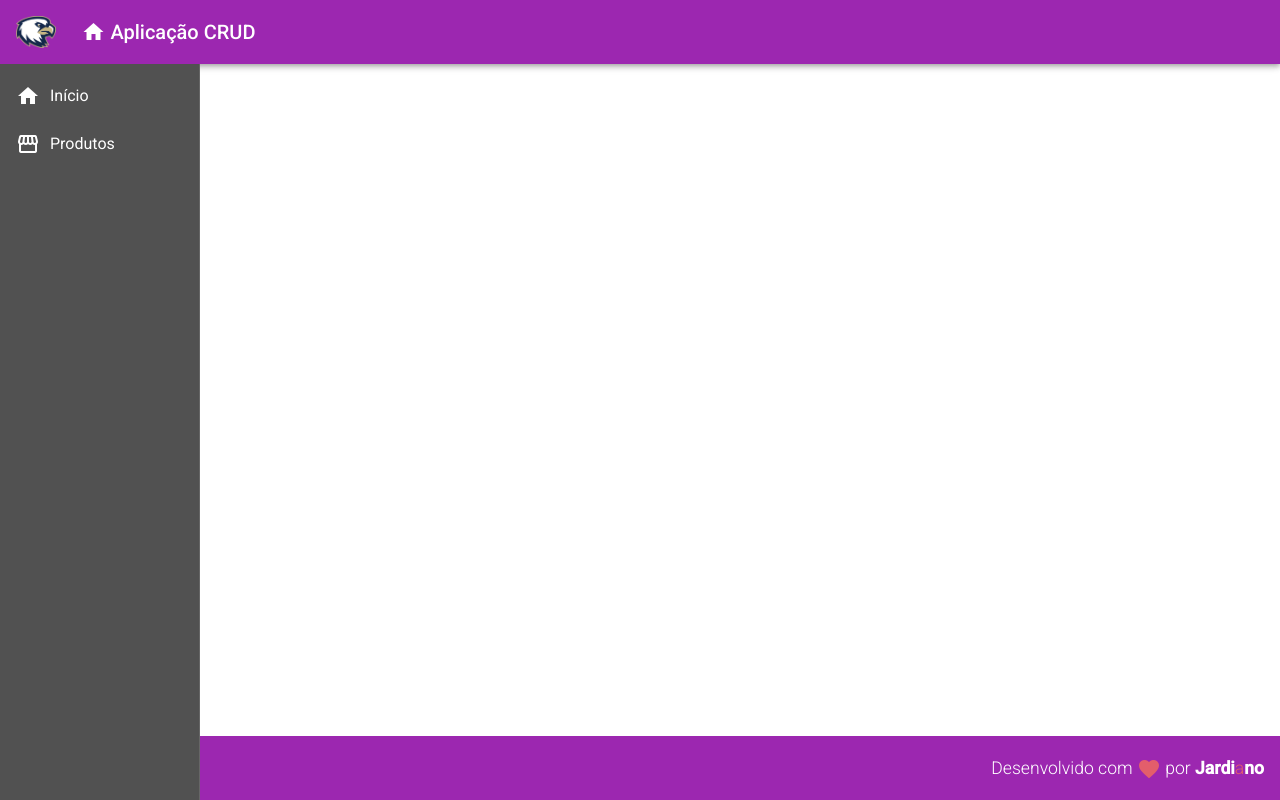
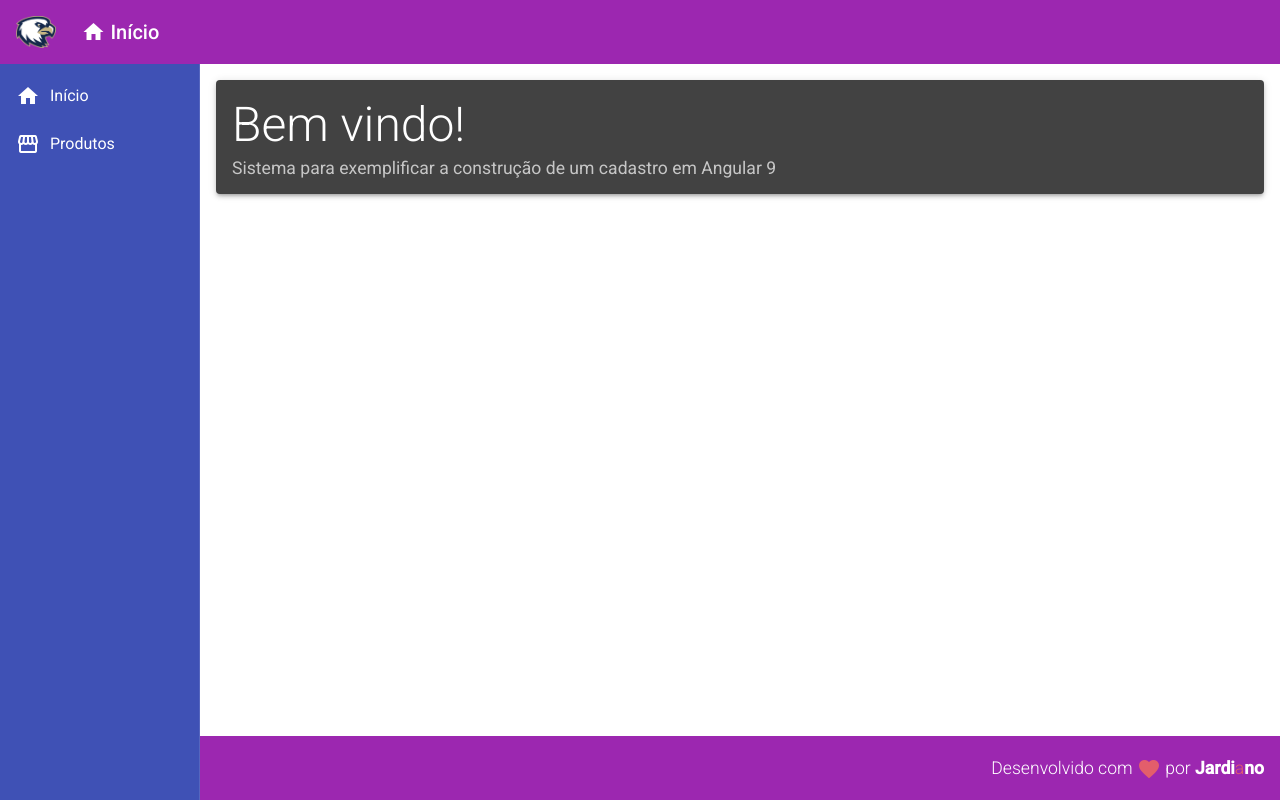
Before and after one commit to jardianoalmeida/Angular-Essencial, an Angular app in the folder frontend/: page / in a window 1280 px wide. Built offline with nearby package versions, Linux system fonts and the light colour scheme.

Commit message:
Componente Início (Home)

```diff
--- a/frontend/src/app/componets/template/header/header.component.html
+++ b/frontend/src/app/componets/template/header/header.component.html
@@ -9,7 +9,7 @@
         <i class="material-icons">
           home
         </i>
-        Aplicação CRUD
+        Início
       </a>
     </span>
 </mat-toolbar>
--- a/frontend/src/app/componets/template/nav/nav.component.css
+++ b/frontend/src/app/componets/template/nav/nav.component.css
@@ -1,5 +1,5 @@
 .sidenav {
-    background-color: #515151;
+    background-color: #3f51b5;
     width: 200px;
 }
 
@@ -10,3 +10,8 @@
 .sidenav i {
     padding-right: 10px;
 }
+
+.content {
+    padding: 16px;
+    background-color: #FFF;
+}
--- a/frontend/src/app/componets/template/nav/nav.component.html
+++ b/frontend/src/app/componets/template/nav/nav.component.html
@@ -9,4 +9,7 @@
             </a>
         </mat-nav-list>
     </mat-sidenav>
+    <mat-sidenav-content class="content">
+        <app-home> </app-home>
+    </mat-sidenav-content>
 </mat-sidenav-container>
--- /dev/null
+++ b/frontend/src/app/views/home/home.component.css
@@ -0,0 +1,10 @@
+.home .title {
+    font-size: 3rem;
+    font-weight: 300;
+    line-height: 1.2;
+  }
+
+  .home .subtitle {
+    font-size: 1.1rem;
+
+  }
--- /dev/null
+++ b/frontend/src/app/views/home/home.component.html
@@ -0,0 +1,6 @@
+<mat-card class="home mat-elevation-z3">
+    <mat-card-title class="title">Bem vindo!</mat-card-title>
+    <mat-card-subtitle class="subtitle">
+        Sistema para exemplificar a construção de um cadastro em Angular 9
+    </mat-card-subtitle>
+</mat-card>
--- /dev/null
+++ b/frontend/src/app/views/home/home.component.ts
@@ -0,0 +1,15 @@
+import { Component, OnInit } from '@angular/core';
+
+@Component({
+  selector: 'app-home',
+  templateUrl: './home.component.html',
+  styleUrls: ['./home.component.css']
+})
+export class HomeComponent implements OnInit {
+
+  constructor() { }
+
+  ngOnInit(): void {
+  }
+
+}
```
Also changed, not shown: frontend/src/app/app.module.ts (+7 -2 lines).
